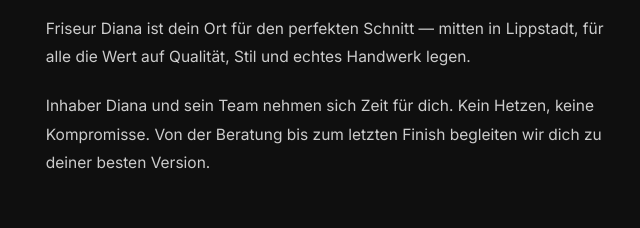
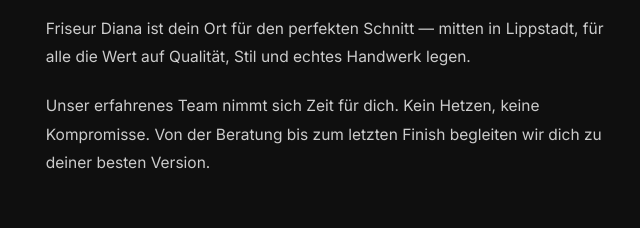
Before and after one commit to joel02-builds/friseur-diana, a plain HTML site: page index.html in a window 1280 px wide. Shown: the part 2238-2466 px from the top of the page, 31-671 px from the left. Drawn offline with nearby package versions, Linux system fonts and the light colour scheme; a web font is replaced by a local one.

Commit message:
Inhaber-Referenz entfernt

```diff
--- a/index.html
+++ b/index.html
@@ -1116,7 +1116,7 @@
       <div class="section-label">Unser Salon</div>
       <h2 class="section-title">Mehr als nur ein Haarschnitt</h2>
       <p>Friseur Diana ist dein Ort für den perfekten Schnitt — mitten in Lippstadt, für alle die Wert auf Qualität, Stil und echtes Handwerk legen.</p>
-      <p>Inhaber Diana und sein Team nehmen sich Zeit für dich. Kein Hetzen, keine Kompromisse. Von der Beratung bis zum letzten Finish begleiten wir dich zu deiner besten Version.</p>
+      <p>Unser erfahrenes Team nimmt sich Zeit für dich. Kein Hetzen, keine Kompromisse. Von der Beratung bis zum letzten Finish begleiten wir dich zu deiner besten Version.</p>
     </div>
 
     <div class="about-stats fade-up">
```
